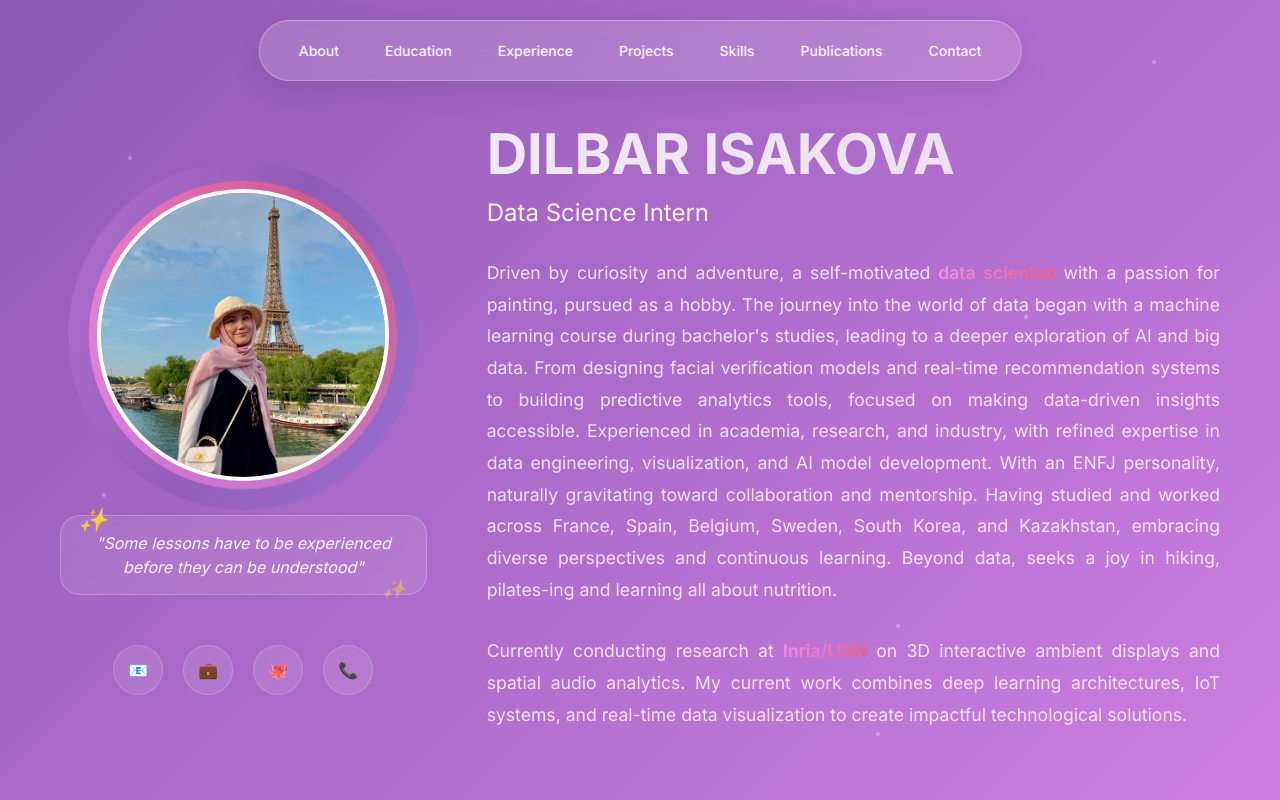
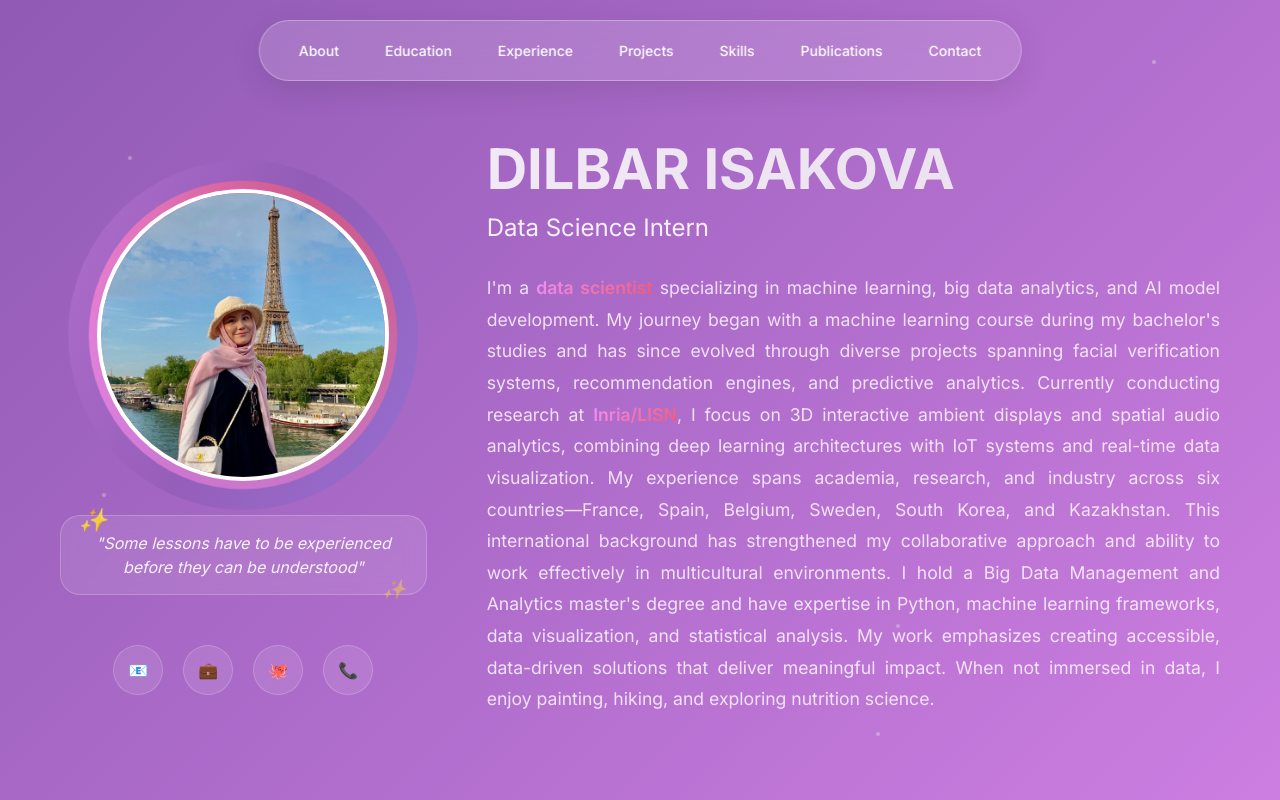
Before and after one commit to isakovaad/portfolio, a plain HTML site: page index.html in a window 1280 px wide. Shown: the top 800 px of the page. Drawn offline with Linux system fonts and the light colour scheme.

Commit message:
update description

```diff
--- a/index.html
+++ b/index.html
@@ -60,16 +60,11 @@
                 <h2 class="title">Data Science Intern</h2>
 
                 <p class="description">
-Driven by curiosity and adventure, a self-motivated <span class="highlight">data scientist</span> with a passion for painting, pursued as a hobby. The journey into the world of data began with a machine learning course during bachelor's studies, leading to a deeper exploration of AI and big data.
-From designing facial verification models and real-time recommendation systems to building predictive analytics tools, focused on making data-driven insights accessible. Experienced in academia, research, and industry, with refined expertise in data engineering, visualization, and AI model development.
-With an ENFJ personality, naturally gravitating toward collaboration and mentorship. Having studied and worked across France, Spain, Belgium, Sweden, South Korea, and Kazakhstan, embracing diverse perspectives and continuous learning. Beyond data, seeks a joy in hiking, pilates-ing and learning all about nutrition.
-                </p>
-
-                <p class="description">
-                    Currently conducting research at <span class="highlight">Inria/LISN</span> on 3D interactive ambient displays and spatial audio analytics. My current work combines deep learning architectures, IoT systems, and real-time data visualization to create impactful technological solutions.
-                </p>
-
-                <!-- <a href="mailto:dilbar.isakova@student-cs.fr" class="cta-button">Get In Touch</a> -->
+                    I'm a <span class="highlight">data scientist</span> specializing in machine learning, big data analytics, and AI model development. My journey began with a machine learning course during my bachelor's studies and has since evolved through diverse projects spanning facial verification systems, recommendation engines, and predictive analytics.
+Currently conducting research at  <span class="highlight">Inria/LISN</span>, I focus on 3D interactive ambient displays and spatial audio analytics, combining deep learning architectures with IoT systems and real-time data visualization.
+My experience spans academia, research, and industry across six countries—France, Spain, Belgium, Sweden, South Korea, and Kazakhstan. This international background has strengthened my collaborative approach and ability to work effectively in multicultural environments.
+I hold a Big Data Management and Analytics master's degree and have expertise in Python, machine learning frameworks, data visualization, and statistical analysis. My work emphasizes creating accessible, data-driven solutions that deliver meaningful impact.
+When not immersed in data, I enjoy painting, hiking, and exploring nutrition science.
             </div>
 
 
```
